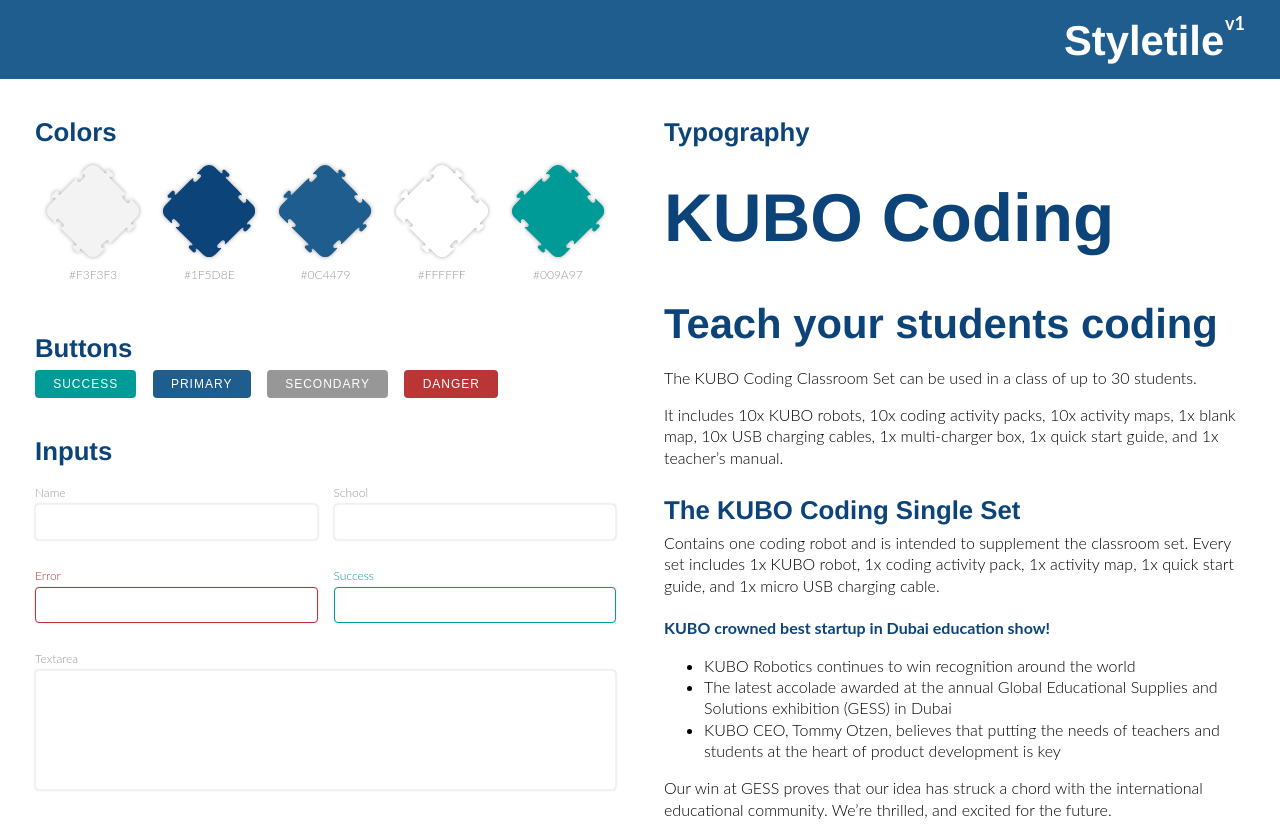
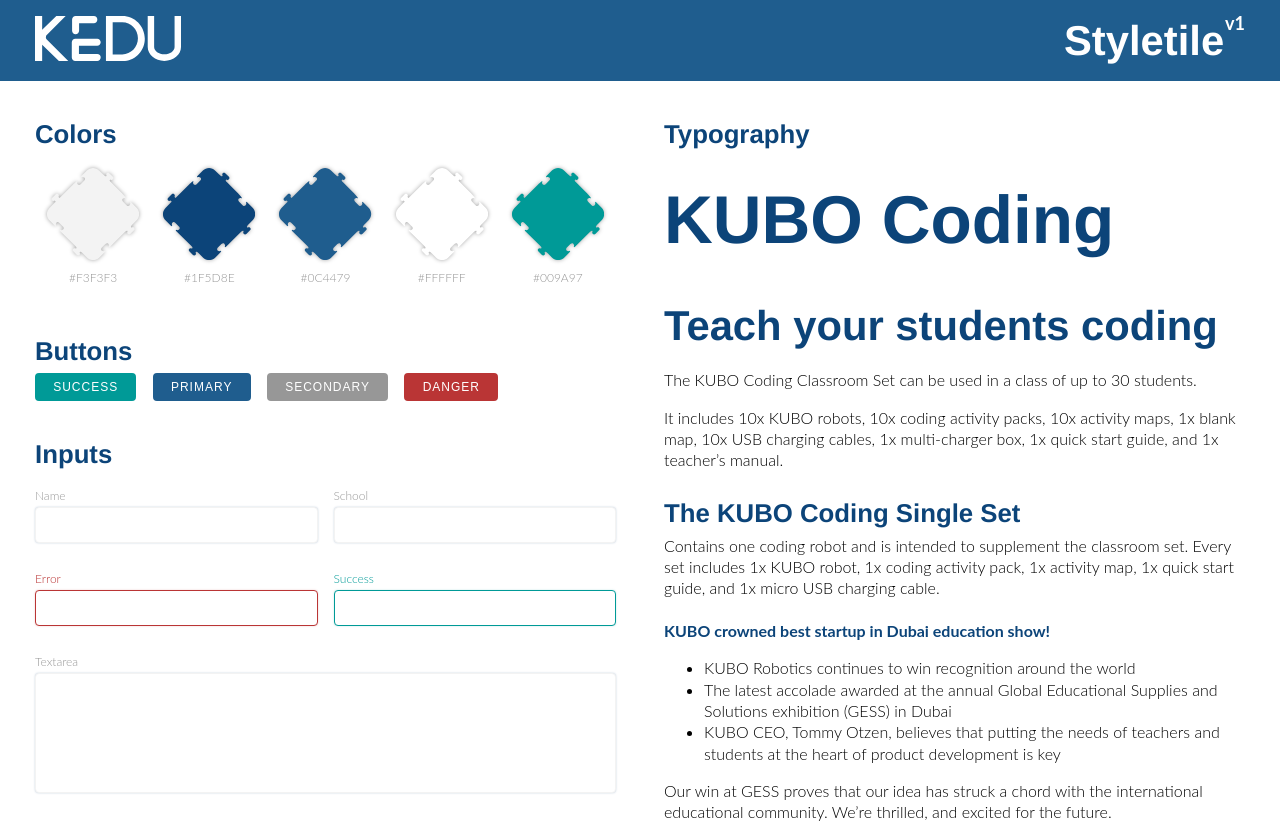
Before and after one commit to jens9652/KUBO, a website: page styletile.html in a window 1280 px wide. Shown: the top 826 px of the page. Drawn offline with Linux system fonts and the light colour scheme.

Commit message:
Added height to logo on styletile.

```diff
--- a/src/sass/_styletile.scss
+++ b/src/sass/_styletile.scss
@@ -17,6 +17,12 @@
   background: $primaryBlue;
   color: $white;
   padding: 1em 0;
+
+  .brand {
+    img {
+      height: 45px;
+    }
+  }
 
   h2 {
     margin: 0;
```
Also changed, not shown: public/css/style.css.
